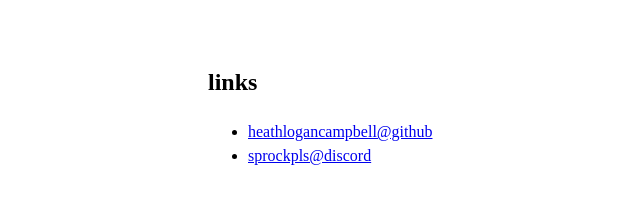
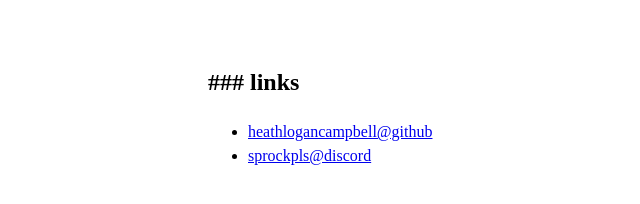
Before and after one commit to HeathLoganCampbell/heathlogancampbell.github.io, a plain HTML site: page index.html in a window 1280 px wide. Shown: the full height of the page, 112-752 px from the left. Drawn offline with Linux system fonts and the light colour scheme.

Commit message:
Prefix links heading with ###

```diff
--- a/index.html
+++ b/index.html
@@ -10,7 +10,7 @@
 </head>
 <body>
   <main>
-    <h2>links</h2>
+    <h2>### links</h2>
     <ul>
       <li><a href="https://github.com/HeathLoganCampbell" target="_blank" rel="noopener noreferrer">heathlogancampbell@github</a></li>
       <li>
```
